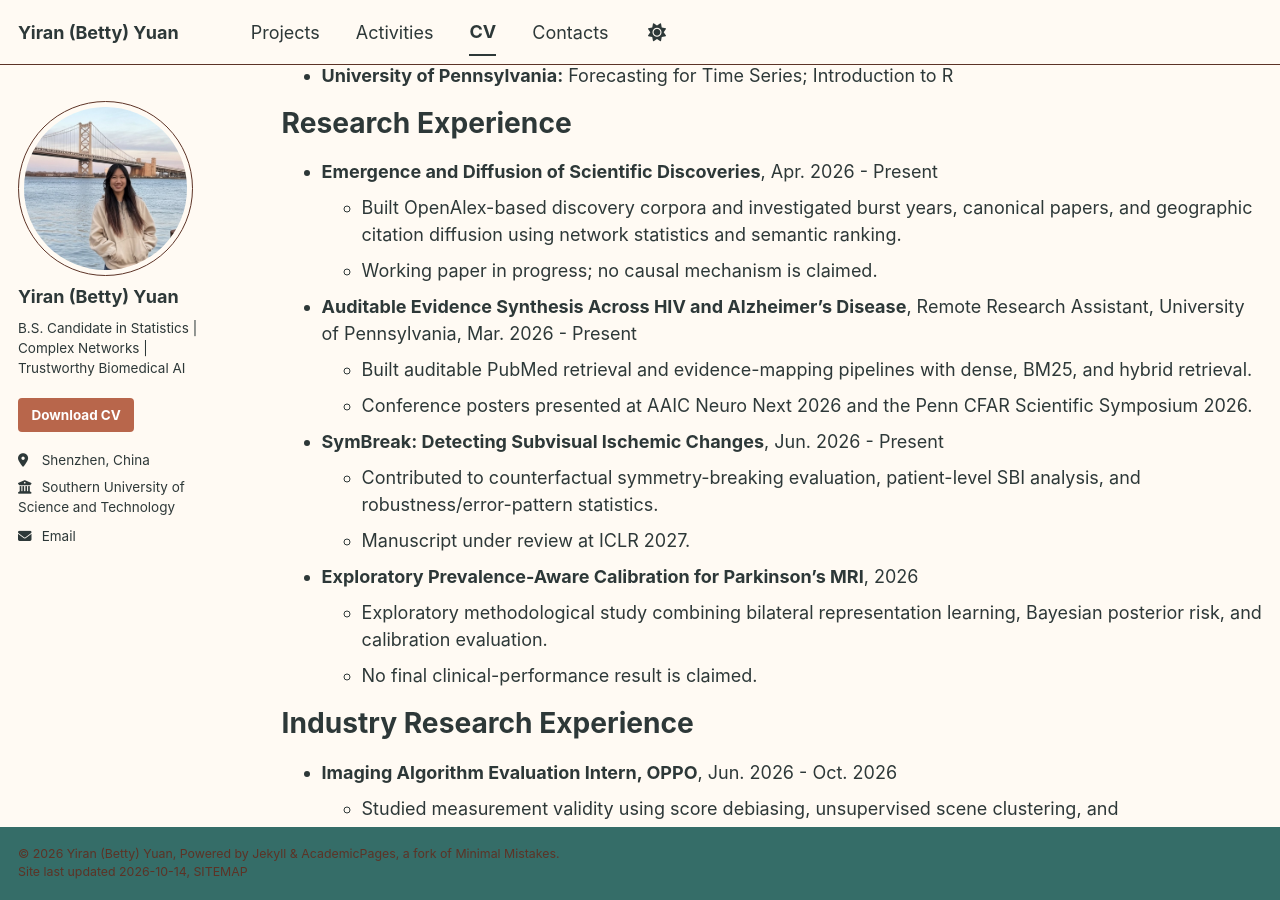
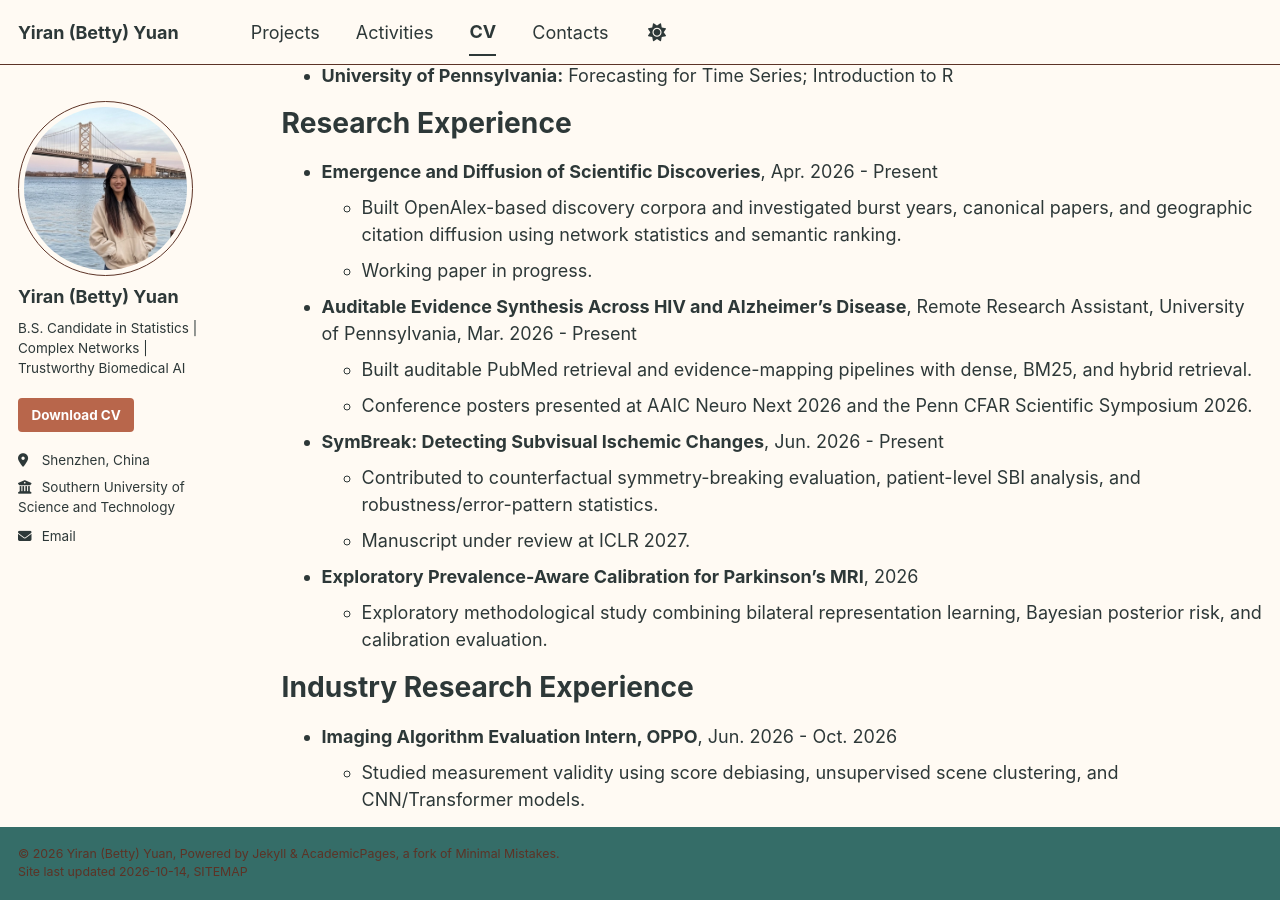
Before and after one commit to bettyyuanyr-555/bettyyuanyr-555.github.io, a Jekyll site: the page built from _pages/cv.md, in a window 1280 px wide and 900 px high, scrolled down 800 px. Built offline with Jekyll 4.4.1, drawn with Linux system fonts in a browser that asks for light colours; a style sheet for code colours, icons or effects is not loaded.

Commit message:
cv attached

```diff
--- a/_pages/cv.md
+++ b/_pages/cv.md
@@ -37,7 +37,7 @@ Research Experience
 ======
 * **Emergence and Diffusion of Scientific Discoveries**, Apr. 2026 - Present
   * Built OpenAlex-based discovery corpora and investigated burst years, canonical papers, and geographic citation diffusion using network statistics and semantic ranking.
-  * Working paper in progress; no causal mechanism is claimed.
+  * Working paper in progress.
 * **Auditable Evidence Synthesis Across HIV and Alzheimer's Disease**, Remote Research Assistant, University of Pennsylvania, Mar. 2026 - Present
   * Built auditable PubMed retrieval and evidence-mapping pipelines with dense, BM25, and hybrid retrieval.
   * Conference posters presented at AAIC Neuro Next 2026 and the Penn CFAR Scientific Symposium 2026.
@@ -46,7 +46,6 @@ Research Experience
   * Manuscript under review at ICLR 2027.
 * **Exploratory Prevalence-Aware Calibration for Parkinson's MRI**, 2026
   * Exploratory methodological study combining bilateral representation learning, Bayesian posterior risk, and calibration evaluation.
-  * No final clinical-performance result is claimed.
 
 Industry Research Experience
 ======
```
Also changed, not shown: _pages/activities.md (+0 -2 lines), _portfolio/bayesian-parkinsons.md (+1 -1 lines), _portfolio/evidence-retrieval.md (+1 -1 lines), _portfolio/portfolio-1.md (+1 -1 lines), _portfolio/symbreak.md (+1 -1 lines), 1 other file.
